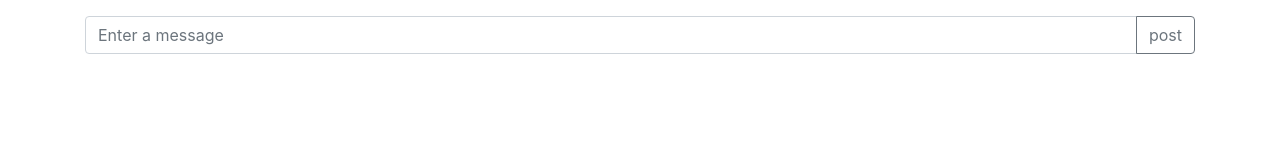
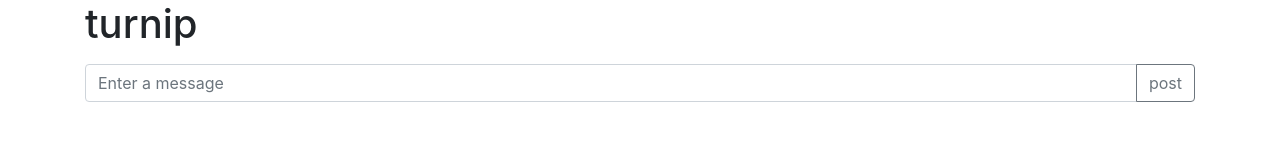
Before and after one commit to wlifferth/turnip, a plain HTML site: page templates/index.html in a window 1280 px wide. Drawn offline with nearby package versions, Linux system fonts and the light colour scheme; no server answers.

Commit message:
Added header and README.md

```diff
--- a/templates/index.html
+++ b/templates/index.html
@@ -1,5 +1,6 @@
 <link rel="stylesheet" href="https://stackpath.bootstrapcdn.com/bootstrap/4.2.1/css/bootstrap.min.css">
 <div class="container";>
+    <h1>turnip</h1>
     <form method="POST" action = "/">
     <div class="input-group mb-3 mt-3" style="width: 100%;">
         <input id="message" name = "message" type="text" class="form-control" placeholder="Enter a message" aria-label="message-input" aria-describedby="basic-addon2">
```
Also changed, not shown: 1 other file.
